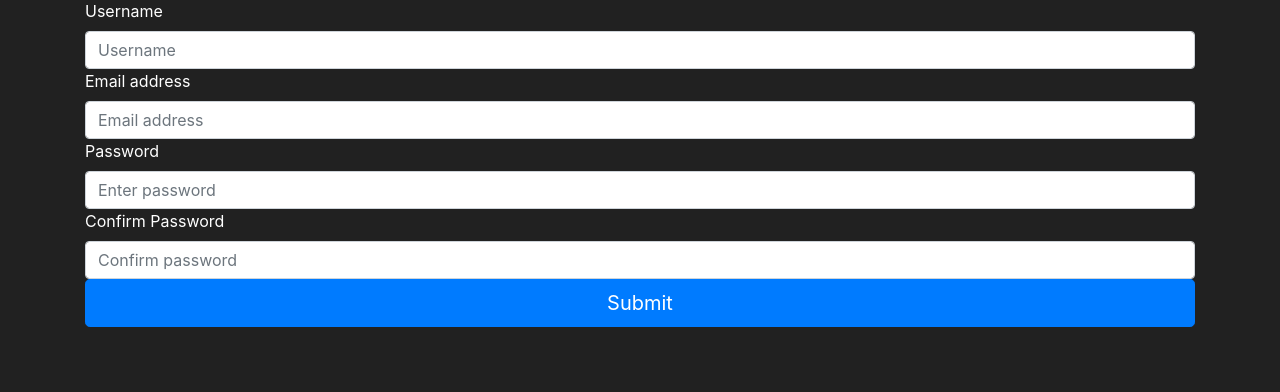
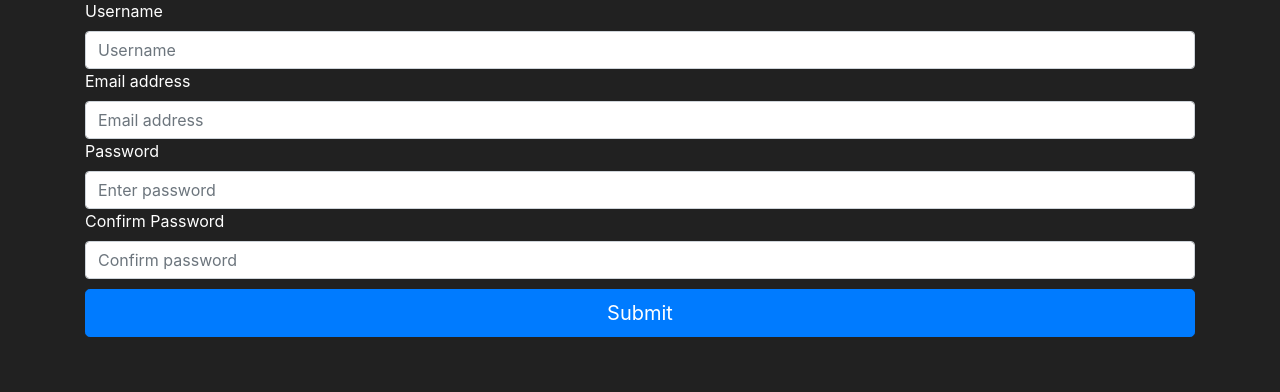
Before and after one commit to GeraldIhekwaba/CA2project, a Flask app: page /register in a window 1280 px wide. Shown: the part 113-505 px from the top of the page. Run offline with Flask 3, Linux system fonts and the light colour scheme; some libraries are stand-ins or nearby versions.

Commit message:
adding a spcae between the field and button

```diff
--- a/market/templates/register.html
+++ b/market/templates/register.html
@@ -20,6 +20,7 @@ Register Page
             {{ form.password2.label() }}
             {{ form.password2(class="form-control", placeholder="Confirm password") }}
 
+            <div style="margin-bottom: 10px;"></div>
             {{ form.submit(class="btn btn-lg btn-block btn-primary ") }}
         </form>
     </div>
```
